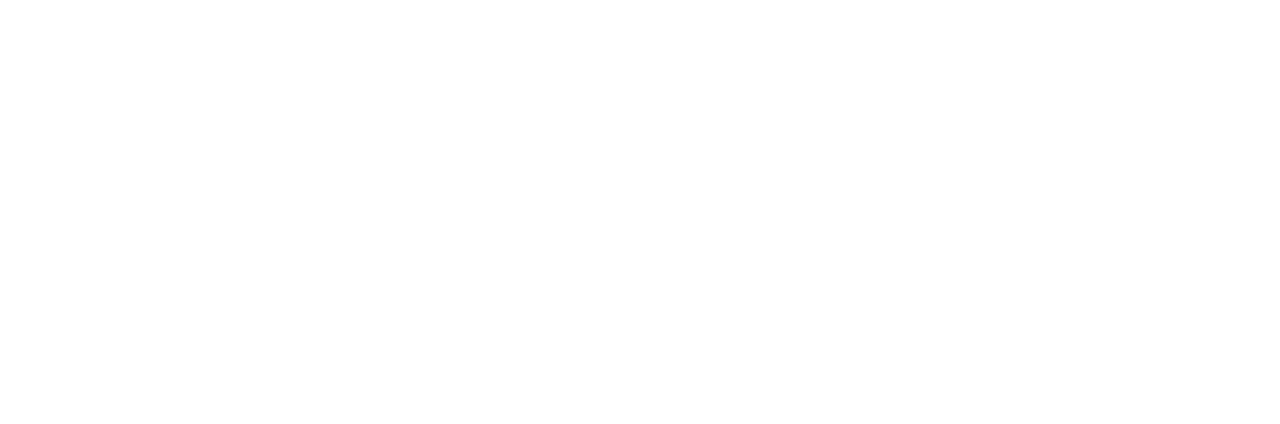
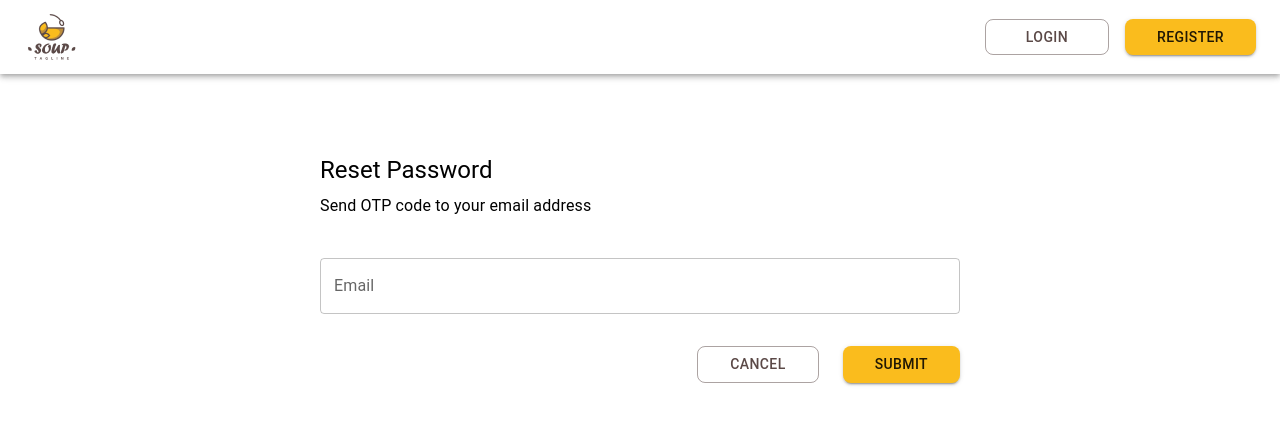
Before and after one commit to albimukti/Frontend_Bootcamp_codingid, a React (Create React App) app: page /forgot-password in a window 1280 px wide. Before the commit this address had no page. Shown: the top 424 px of the page. Built offline with nearby package versions, Linux system fonts and the light colour scheme.

Commit message:
forgot password pages

```diff
--- a/src/App.js
+++ b/src/App.js
@@ -4,6 +4,7 @@
 import Login from "./pages/Login"
 import SuccessRegister from "./pages/SuccessRegister";
 import CreateNewPassword from "./pages/CreateNewPassword";
+import ForgotPassword from "./pages/ForgotPassword";
 
 function App() {
   return (
@@ -13,6 +14,7 @@
         <Route path = "/register" element = {<Register/>} />
         <Route path = "/login" element = {<Login/>} />
         <Route path = "/success-register" element = {<SuccessRegister/>} />
+        <Route path = "/forgot-password" element = {<ForgotPassword/>} />
         <Route path = "/create-new-password" element = {<CreateNewPassword/>} />
       </Routes>
     </Router>
--- /dev/null
+++ b/src/pages/ForgotPassword.js
@@ -0,0 +1,59 @@
+import React from 'react'
+import Navbar from '../components/Navbar';
+import { createTheme, ThemeProvider } from '@mui/material/styles';
+import { Grid, Typography, TextField, Stack, Button, Box } from '@mui/material';
+import { Link } from 'react-router-dom';
+
+const ForgotPassword = () => {
+    const primary = createTheme({
+        palette: {
+          primary: {
+            main: '#5B4947'
+          },
+        },
+      });
+
+      const secondary = createTheme({
+        palette: {
+          primary: {
+            main: '#FABC1D'
+          },
+        },
+      });
+
+    return (
+        <div>
+            <Navbar/>
+            <Grid sx={{mt:10}} container>
+                <Grid md={3} xs={1}></Grid>
+                <Grid md={6} mdOffset={3} xs={10}>
+                    <Typography variant='h5'>
+                        Reset Password
+                    </Typography>
+                    <Typography sx={{pt:1}}>
+                        Send OTP code to your email address
+                    </Typography>
+                    <Box sx={{mt:2}}>
+                        <form>
+                            <TextField sx={{mt:3}} fullWidth id="outlined-basic" label="Email" variant="outlined" type='email' />
+                        </form>
+                    </Box>
+                    <Stack direction="row" spacing={3} justifyContent={{lg:"flex-end", xs:"center"}}>
+                        <ThemeProvider theme={primary}>
+                            <Link to='/'>
+                                <Button sx={{mt:4, px:4, borderRadius:2}} variant='outlined' style={{color:primary}}>Cancel</Button>
+                            </Link>
+                        </ThemeProvider>
+                        <ThemeProvider theme={secondary} >
+                            <Link to='/create-new-password'>
+                                <Button sx={{mt:4, px:4, borderRadius:2}} variant='contained'>Submit</Button>
+                            </Link>
+                        </ThemeProvider>
+                    </Stack>
+                </Grid>
+            </Grid>
+        </div>
+    )
+}
+
+export default ForgotPassword
--- a/src/pages/Login.js
+++ b/src/pages/Login.js
@@ -31,7 +31,7 @@
                     </form>
                     <Typography sx={{mt:2}}>
                         Forgot Password?
-                        <Link to='/login' style={{textDecoration:'none', color:'#2F80ED'}}> Click here</Link>
+                        <Link to='/forgot-password' style={{textDecoration:'none', color:'#2F80ED'}}> Click here</Link>
                     </Typography>
                     <Stack direction="row" justifyContent={{lg:"flex-end", xs:"center"}}>
                         <ThemeProvider theme={secondary} >
```
